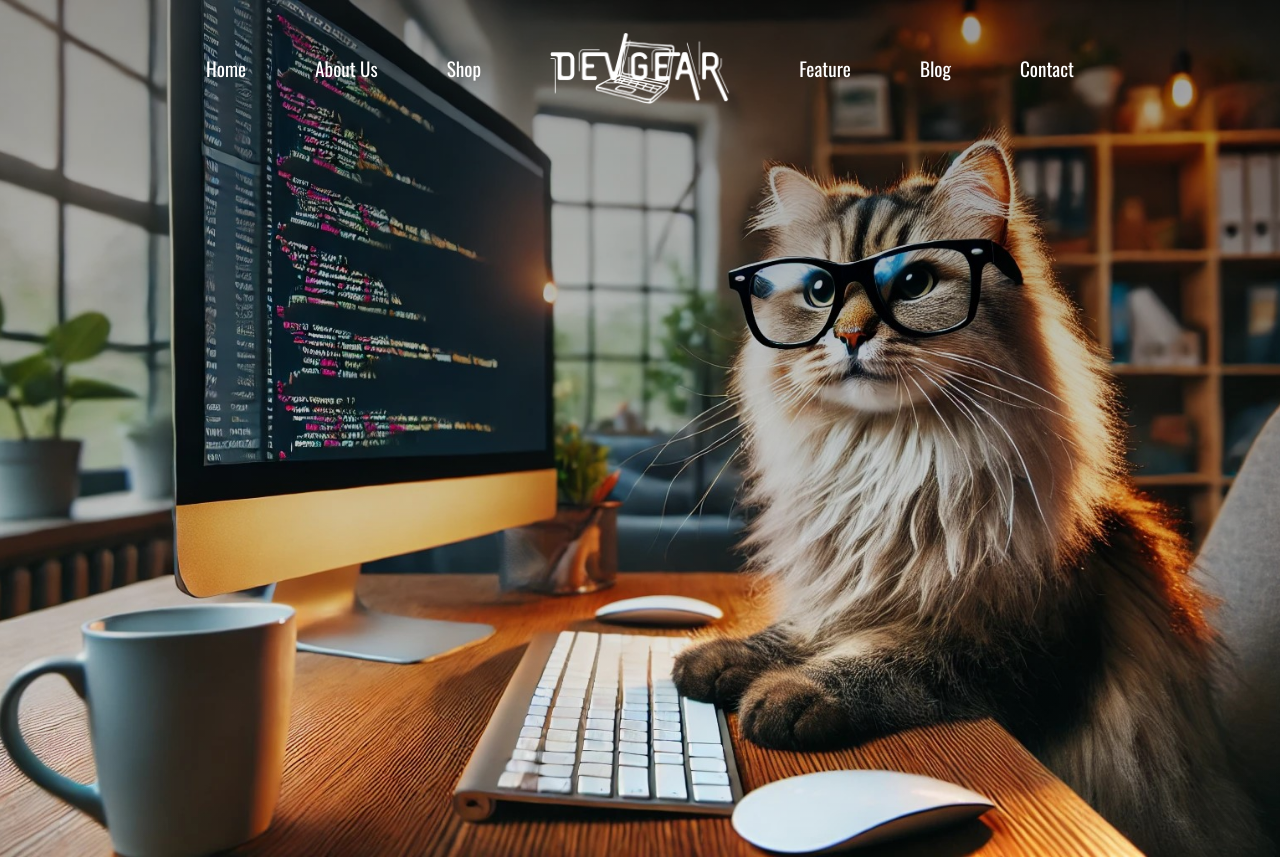
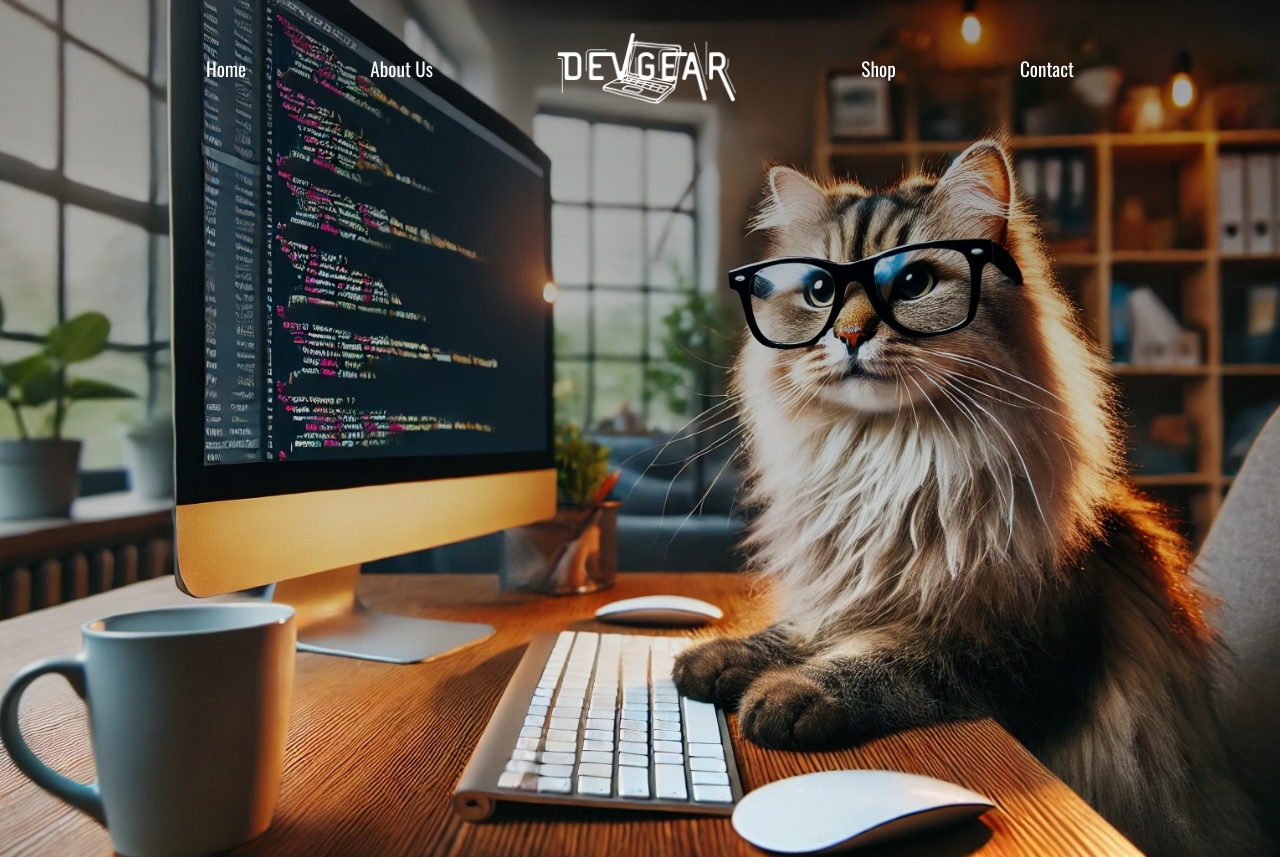
Before and after one commit to ceceliabraswell/devGear, a plain HTML site: page index.html in a window 1280 px wide. Shown: the top 857 px of the page. Drawn offline with nearby package versions, Linux system fonts and the light colour scheme.

Commit message:
Updated nav
Updated navigation menu

```diff
--- a/index.html
+++ b/index.html
@@ -26,14 +26,12 @@
           <ul class="nav-links" id="nav-links">
               <li><a href="#home">Home</a></li>
               <li><a href="#about">About Us</a></li>
-              <li><a href="#shop">Shop</a></li>
               <li class="nav-logo">
                   <a href="#home">
                       <img src="images/logo.png" alt="logo">
                   </a>
               </li>
-              <li><a href="#feature">Feature</a></li>
-              <li><a href="#blog">Blog</a></li>
+              <li><a href="#shop">Shop</a></li>
               <li><a href="#contact">Contact</a></li>
           </ul>
       </nav>
```
